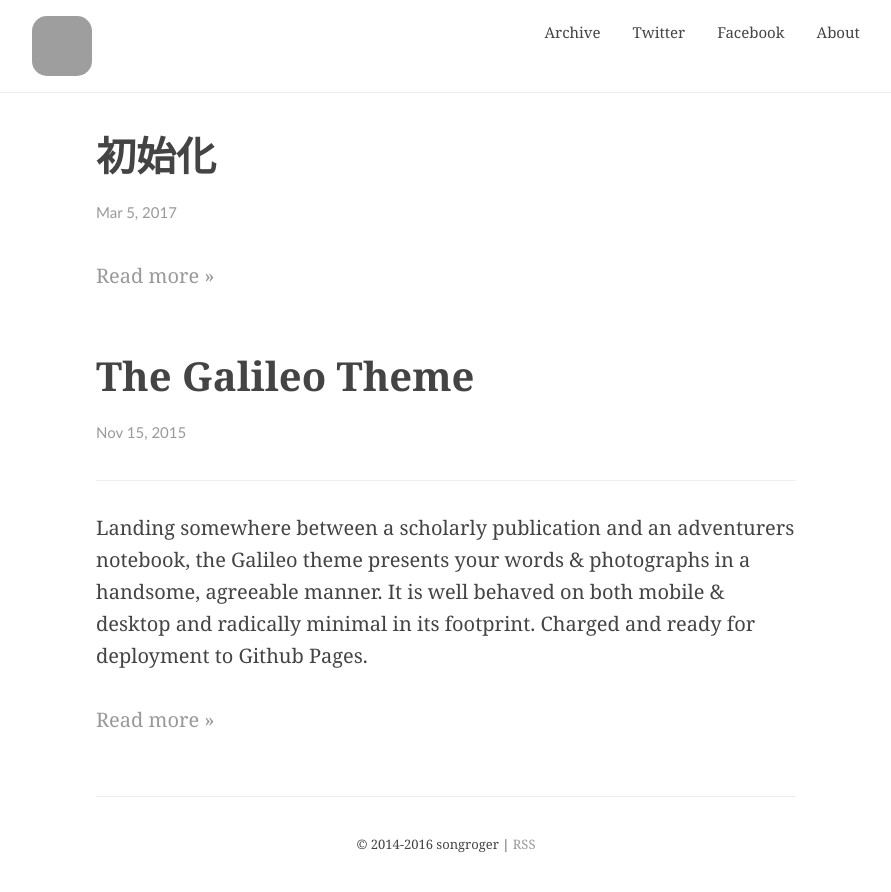
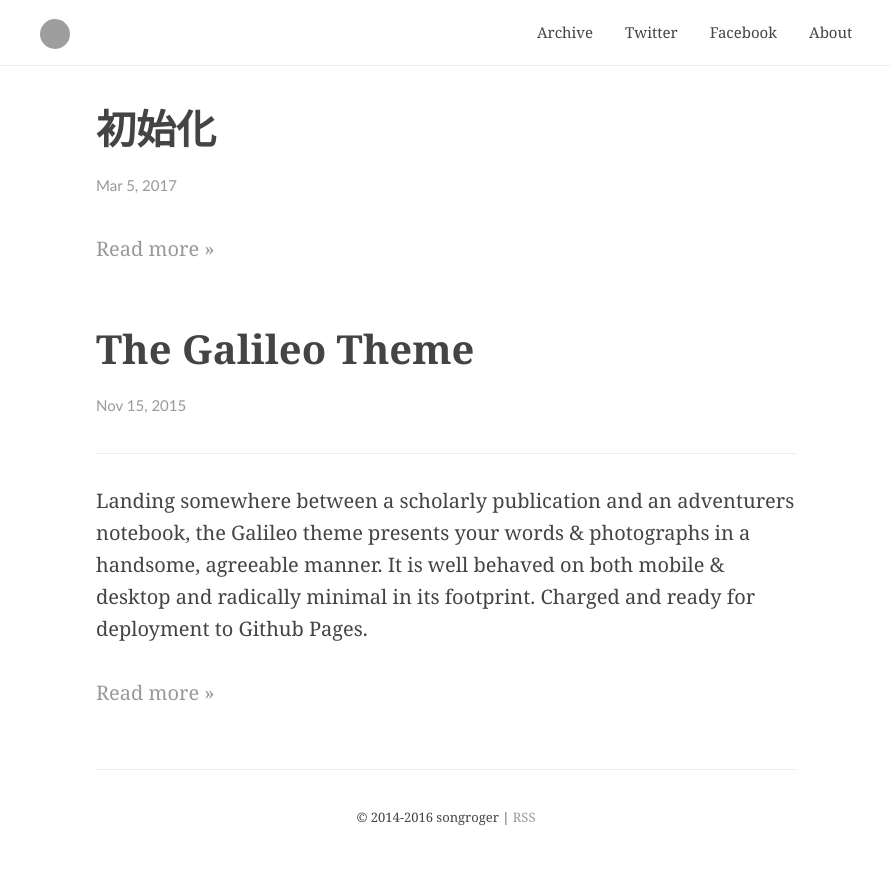
Before and after one commit to Anson98/studylog, a Jekyll site: the page built from index.html, in a window 1280 px wide. Shown: the top 892 px of the page, without its empty margins (194-1085 px from the left). Built offline with Jekyll 4.4.1, drawn with Linux system fonts in a browser that asks for light colours; comment, search, counter and statistics services are not loaded; grey boxes are pictures that could not be loaded.

Commit message:
change icon

```diff
--- a/_config.yml
+++ b/_config.yml
@@ -5,7 +5,7 @@ url: "http://songroger.github.io/" # the base hostname & protocol for your site
 permalink: /:title/
 avatar: http://i.imgur.com/cM2Lstx.png
 about: http://7xof48.com1.z0.glb.clouddn.com/about.jpg
-favicon: http://7xof48.com1.z0.glb.clouddn.com/favicon.png
+favicon: http://i.imgur.com/jZ4adr0.png
 basecss:
 # Theme specific configuration
 title: songroger
--- a/_includes/header.html
+++ b/_includes/header.html
@@ -4,7 +4,7 @@
       <div class="header__logo">
         <a href="{{ site.baseurl }}/" class="header__link--logo">
         <!-- <div class="spinner"></div> -->
-        <img src="{{ site.avatar }}" style="width:60px; height:60px;"></a>
+        <img src="{{ site.avatar }}" style="width:30px; height:30px;"></a>
       </div>
     {% else %}
       <h1 class="header__logo">
```
